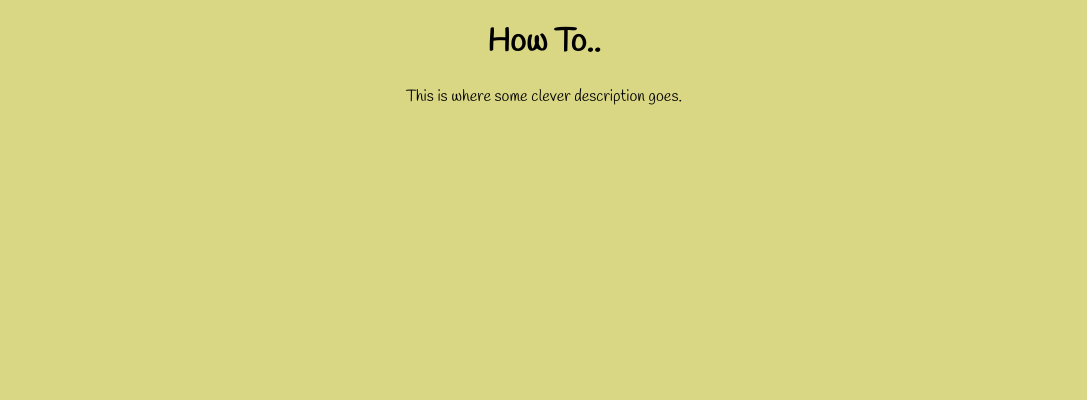
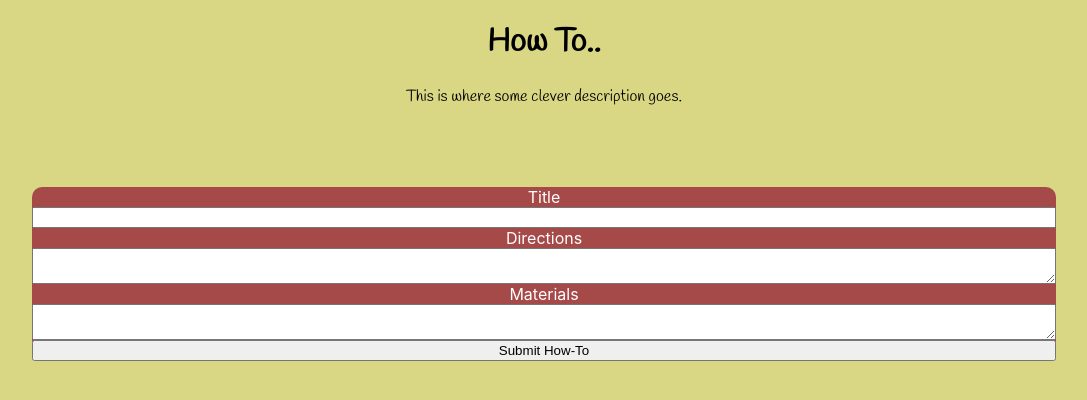
Before and after one commit to BW-Jess-How-To-1/front-end, a React (Create React App) app: page /post in a window 1280 px wide. Shown: the top 400 px of the page, without its empty margins (96-1183 px from the left). Built offline with nearby package versions, Linux system fonts and the light colour scheme; the HTML template or start-up script is replaced by a standard one.

Commit message:
Post form returns a 404

```diff
--- a/src/App.js
+++ b/src/App.js
@@ -5,6 +5,7 @@ import FormBox from './Component/FormBox';
 import ProtectedRoute from './Component/ProtectedRoute';
 import CreatorDashboard from './Component/CreatorDashboard';
 import { Route, Switch } from 'react-router-dom';
+import PostForm from './Component/PostForm';
 
 function App() {
 	return (
@@ -12,7 +13,7 @@ function App() {
 			<Title/>
 			<Switch>
 			<Route exact path='/' component={FormBox}/>
-
+			<Route exact path="/post" component={PostForm} />
 			<ProtectedRoute path='/creatorDashboard'>
 				<CreatorDashboard />
 			</ProtectedRoute>
--- a/src/Component/CreatorDashboard.jsx
+++ b/src/Component/CreatorDashboard.jsx
@@ -1,5 +1,6 @@
-import React from 'react'
-import Tutorials from './Tutorial'
+import React from 'react';
+import Tutorials from './Tutorial';
+import NavBar from './NavBar';
 
 const CreatorDashboard = () => {
 
@@ -7,6 +8,7 @@ const CreatorDashboard = () => {
     <div>
       <h1>Welcome back</h1>
       <h3>Tutorials</h3>
+      <NavBar />
       <Tutorials />
     </div>
   )
--- a/src/Component/NavBar.js
+++ b/src/Component/NavBar.js
@@ -10,6 +10,9 @@ const NavBar = () => {
             HOW TO
           </Link>
           <div className='menu'>
+            <NavLink exact to='/post' className='menu-links' activeClassName='active' >
+              Post
+            </NavLink>
             <NavLink exact to ='/features' className='menu-links' activeClassName='active'>
               Features
             </NavLink>
--- /dev/null
+++ b/src/Component/PostForm.js
@@ -0,0 +1,89 @@
+import React from 'react';
+import { useFormik } from 'formik';
+import * as yup from 'yup';
+import axios from 'axios';
+import styled from 'styled-components';
+
+const FormDiv = styled.form`
+	display: flex;
+	border-radius: 10px;
+	color: white;
+	margin: 0 auto;
+	flex-direction: column;
+	background: #a64949;
+	width: 80%;
+`;
+
+
+const PostForm = () => {
+
+    const formik = useFormik({
+        initialValues: {
+            title: "",
+            directions: "",
+            materials: ""
+        },
+
+        validationSchema: yup.object({
+            title: yup.string()
+                .min(5, "Title must be a minimum of 5 characters")
+                .max(20, "Title can only contain 20 characters or less")
+                .required("Required"),
+            directions: yup.string()
+                .max(250, "Directions must contain 250 characters or less")
+                .required("Required"),
+            materials: yup.string()
+                .required("Required")
+        }),
+
+        onSubmit: values => {
+            axios
+            .post('https://how-to-app-backend-api.herokuapp.com/api/tutorials', values)
+            .then(res => {
+                console.log("Results:", res.data);
+            })
+            .catch(err => {
+                console.log("Error:" , err)
+            })
+        }
+    })
+
+    return (
+        <FormDiv onSubmit={formik.handleSubmit}>
+
+            <label htmlFor="title" >Title</label>
+            <input
+            id="title"
+            name="title"
+            type="text"
+            onChange={formik.handleChange}
+            onBlur={formik.handleBlur}
+            value={formik.values.title} />
+            {formik.touched.title && formik.errors.title ? <div>{formik.errors.title}</div> : null }
+
+            <label htmlFor="directions" >Directions</label>
+            <textarea
+            id="directions"
+            name="directions"
+            onChange={formik.handleChange}
+            onBlur={formik.handleBlur}
+            value={formik.values.directions} />
+            {formik.touched.directions && formik.errors.directions ? <div>{formik.errors.directions}</div> : null }
+
+            <label htmlFor="materials" >Materials</label>
+            <textarea
+            id="materials"
+            name="materials"
+            onChange={formik.handleChange}
+            onBlur={formik.handleBlur}
+            value={formik.values.materials} />
+            {formik.touched.materials && formik.errors.materials ? <div>{formik.errors.materials}</div> : null }
+
+            <button type="submit" >Submit How-To</button>
+
+        </FormDiv>
+    )
+
+};
+
+export default PostForm;
```
